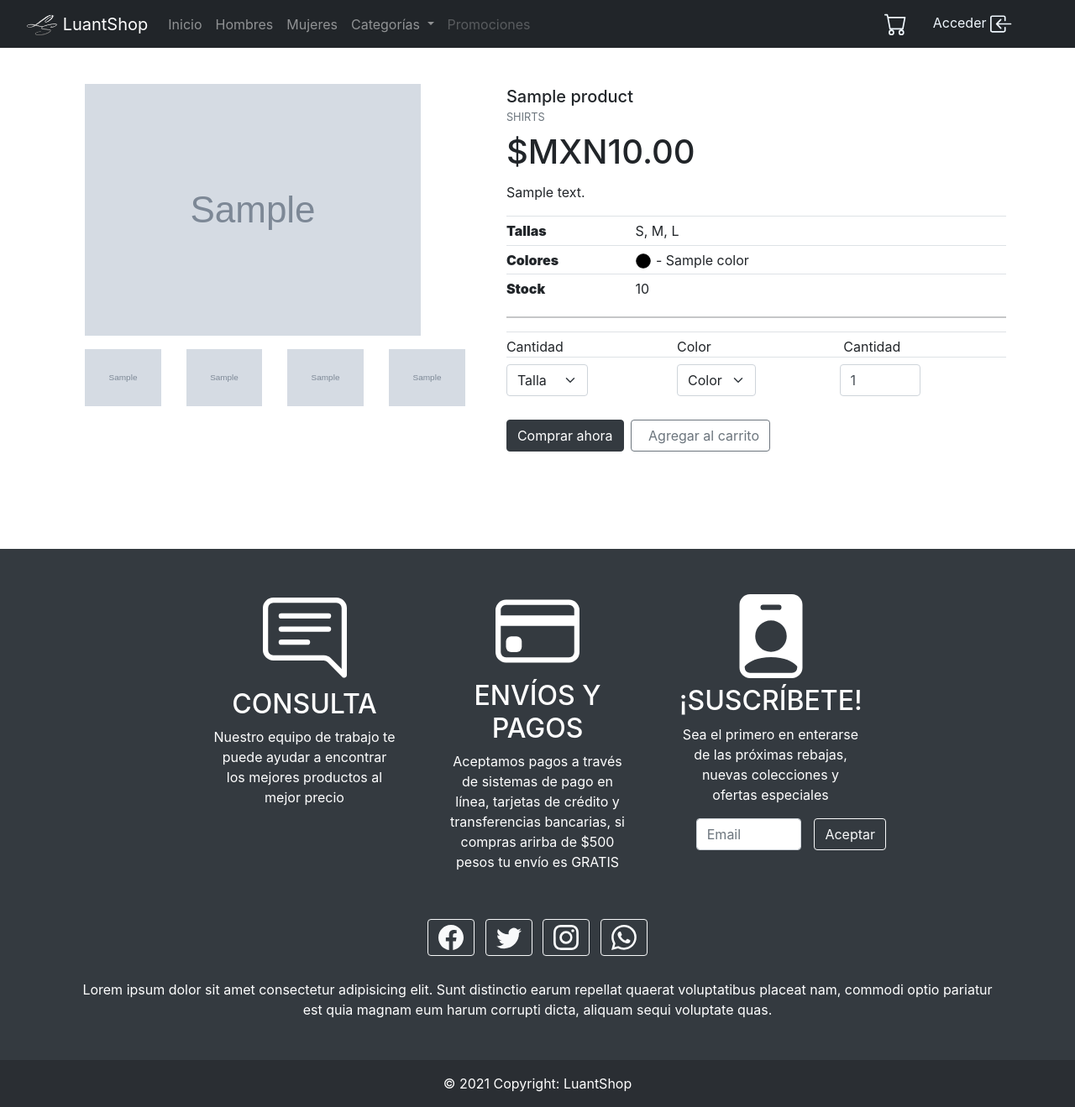
After one commit to JoulesCH/ecommerce, a Django app: page /product/1 in a window 1280 px wide. The commit adds this page. Shown: the whole page at 84% size. Run offline with Django 3.2, Linux system fonts and the light colour scheme; tables that the repository leaves empty hold one stand-in row (values such as "Sample post"); grey boxes marked "Sample" are stand-in pictures; some libraries are stand-ins or nearby versions.

Commit message:
product view

```diff
--- a/ecommerce/urls.py
+++ b/ecommerce/urls.py
@@ -34,5 +34,6 @@ urlpatterns = [
     path('cart/', cart_views.cart, name = 'cart'),
     path('remove/<int:ide>', product_views.remove, name = 'remove_cart'),
     path('payment/', cart_views.payment, name = 'payment'),
-    path('cart/option/<int:ide>', product_views.select_option, name = 'option')
+    path('cart/option/<int:ide>', product_views.select_option, name = 'option'),
+    path('product/<int:ide>', product_views.product,name = 'product')
 ]
--- a/products/models.py
+++ b/products/models.py
@@ -30,6 +30,9 @@ class Product(models.Model):
 
     def get_specs(self):
         return self.productspec_set.all()
+
+    def get_product_path(self):
+        return '/product/' + str(self.ide)
 
     def __str__(self):
         return self.name
--- a/products/views.py
+++ b/products/views.py
@@ -125,3 +125,11 @@ def select_option(request,ide):
         return redirect('cart')
     else:
         return redirect('cart')
+
+def product(request,ide):
+    try:
+        product = Product.objects.get(ide = ide)
+    except:
+        return render(request, 'products/product.html',{'error':'Artículo no encontrado'})
+    else:
+        return render(request, 'products/product.html', {'product':product})
--- a/templates/home/preview.html
+++ b/templates/home/preview.html
@@ -1,11 +1,12 @@
 {%for product in products%}
    <div class="modal fade" id="emodal{{product.ide}}" tabindex="-1" aria-labelledby="exampleModalLabel" aria-hidden="true">
-        <div class="modal-dialog modal-dialog-centered modal-xl {{forloop.counter0}}" role="document">
+        <div class="modal-dialog modal-dialog-centered modal-lg {{forloop.counter0}}" role="document">
         <div class="modal-content {{forloop.counter0}}">
             <div class="modal-header">
             <h5 class="modal-title" id="exampleModalLabel">{{product.name}}</h5>
             <button type="button" class="btn-close" data-bs-dismiss="modal" aria-label="Close"></button>
             </div>
+            <a href="{{product.get_product_path}}" style = "text-decoration: none; color: black;">
                 <div class="modal-body">
                 <!--Contenido del body -->
                 <div class="container">
@@ -39,6 +40,7 @@
                             </div>
                         </div> <!--Carrusel-->
                         <div class="col-lg">
+                            <br>
                             {%if product.discount != 0%}
                                 <h4 style="color: rgba(58, 57, 56, 0.918);"><del>$MXN{{product.discount | floatformat:2}}</del></h4>
                                 <!-- <small style="color:rgb(206, 0, 0);" > <del>Ahorras:$MXN{{product.discount | floatformat:2}}</del></small> -->
@@ -82,6 +84,7 @@
                     </div>
                 </div>
                 </div>
+            </a>
             <div class="modal-footer">
             <a type="button" class="btn btn-outline-dark btn-lg" href = "{{ product.get_cart_path }}" >Agregar al carrito</a>
             <button type="button" class="btn btn-outline-danger btn-lg"><svg xmlns="http://www.w3.org/2000/svg" width="16" height="16" fill="currentColor" class="bi bi-suit-heart" viewBox="0 0 16 16">
--- a/templates/home/products.html
+++ b/templates/home/products.html
@@ -10,7 +10,7 @@
                     {%if principal_category in product.categories%}
                         <div class="col-lg-3 " style = "padding:10px; margin-top:20px;">
                             <div class="card">
-                                <a href="" style = "text-decoration: none; color: black;">
+                                <a href="{{product.get_product_path}}" style = "text-decoration: none; color: black;">
                                     <img src="{{product.image1.url}}" class="card-img-top rounded" alt="..." style ="width:100%; height:350px;">
                                     <div class="card-body">
                                         <small class="text-muted">{{product.name}}</small>
--- /dev/null
+++ b/templates/products/product.html
@@ -0,0 +1,186 @@
+{%extends "base.html"%}
+{%block head%}
+  <title>Producto </title>
+  <link rel="stylesheet" href="https://maxcdn.bootstrapcdn.com/bootstrap/4.0.0/css/bootstrap.min.css" integrity="sha384-Gn5384xqQ1aoWXA+058RXPxPg6fy4IWvTNh0E263XmFcJlSAwiGgFAW/dAiS6JXm" crossorigin="anonymous">
+{%endblock%}
+
+{%block content%}
+    <div style = "padding:30px; padding-top:100px;">
+        {%if error%}
+            <p class = "alert alert-danger">{{error}}</p>
+        {%else%}
+            <!--Section: Block Content-->
+            <section class="mb-5">
+
+                <div class="row justify-content-center">
+                <div class="col-md-5 mb-4 mb-md-0">
+
+                    <div id="mdb-lightbox-ui"></div>
+
+                    <div class="mdb-lightbox">
+
+                    <div class="row product-gallery mx-1">
+
+                        <div class="col-12 mb-0">
+                            <figure class="view overlay rounded z-depth-1 main-img" style = "width:100%;">
+                                <a href="https://mdbootstrap.com/img/Photos/Horizontal/E-commerce/Vertical/15a.jpg"
+                                data-size="710x823">
+                                <img src="{{product.image1.url}}"
+                                    class="img-fluid z-depth-1">
+                                </a>
+                            </figure>
+                        </div>
+                        <div class="col-12">
+                            <div class="row">
+                                <div class="col-3">
+                                <div class="view overlay rounded z-depth-1 gallery-item">
+                                    <img src="{{product.image1.url}}"
+                                    class="img-fluid">
+                                    <div class="mask rgba-white-slight"></div>
+                                </div>
+                                </div>
+                                <div class="col-3">
+                                <div class="view overlay rounded z-depth-1 gallery-item">
+                                    <img src="{{product.image2.url}}"
+                                    class="img-fluid">
+                                    <div class="mask rgba-white-slight"></div>
+                                </div>
+                                </div>
+                                <div class="col-3">
+                                <div class="view overlay rounded z-depth-1 gallery-item">
+                                    <img src="{{product.image3.url}}"
+                                    class="img-fluid">
+                                    <div class="mask rgba-white-slight"></div>
+                                </div>
+                                </div>
+                                <div class="col-3">
+                                <div class="view overlay rounded z-depth-1 gallery-item">
+                                    <img src="{{product.image4.url}}"
+                                    class="img-fluid">
+                                    <div class="mask rgba-white-slight"></div>
+                                </div>
+                                </div>
+                            </div>
+                        </div>
+                    </div>
+
+                    </div>
+
+                </div>
+                <div class="col-md-6">
+
+                    <h5 class="modal-title">{{product.name}}</h5>
+                    <p class="mb-2 text-muted text-uppercase small">Shirts</p>
+                    {%if product.discount != 0%}
+                        <h4 style="color: rgba(58, 57, 56, 0.918);"><del>$MXN{{product.discount | floatformat:2}}</del></h4>
+                                <!-- <small style="color:rgb(206, 0, 0);" > <del>Ahorras:$MXN{{product.discount | floatformat:2}}</del></small> -->
+                    {%endif%}
+                        <h1>$MXN{{product.price | floatformat:2}}</h1>
+
+                    <p class="pt-1">{{product.descripcion}}</p>
+                        <div class="table-responsive">
+                        <table class="table table-sm table-borderless mb-0">
+                            <tbody>
+                            <tr>
+                                <th class="pl-0 w-25" scope="row"><strong>Tallas</strong></th>
+                                <td>S, M, L</td>
+                            </tr>
+                            <tr>
+                                <th class="pl-0 w-25" scope="row"><strong>Colores</strong></th>
+                                <td>
+                                    {%for spec in product.get_specs%}
+
+                                        <svg version="1.1" xmlns="http://www.w3.org/2000/svg" width="20" height="20" viewBox="0 0 120 120">
+                                            <circle cx="60" cy="60" r="50" fill="{{spec.color.codigo}}" stroke = "black" stroke-width="5px"/>
+                                        </svg>
+                                        - {{spec.color.nombre}}
+                                    {%endfor%}
+                                </td>
+                            </tr>
+                            <tr>
+                                <th class="pl-0 w-25" scope="row"><strong>Stock</strong></th>
+                                <td>{{product.stock}}</td>
+                            </tr>
+                            </tbody>
+                        </table>
+                        </div>
+                        <hr>
+                    <form method="POST" action="">
+                        <div class="table-responsive mb-2">
+                        <table class="table table-sm table-borderless">
+                            <tbody>
+                            <tr>
+                                <td class="pl-0 pb-0 w-25">Cantidad</td>
+                                <td class="pb-0 pb-0 w-25">Color</td>
+                                <td class = "pb-0 pb-0 w-25">Cantidad</td>
+                            </tr>
+                            <tr>
+                                <td class="pl-0">
+                                    <div style = "padding-top:3px; width:50%;">
+                                        {%csrf_token%}
+                                        {%if  product.stock == 0 %}
+                                            <select class="form-select" aria-label=".form-select-lg example" disabled required = "true" name ="size">
+                                        {%else%}
+                                            <select class="form-select" aria-label=".form-select-lg example" required = "true" name ="size">
+                                        {%endif%}
+                                                <option disabled = "true" selected>Talla</option>
+                                            {% for spec in product.get_specs %}
+                                                    <option value="{{spec.size.valor}}">{{spec.size.valor}}</option>
+                                            {%endfor%}
+                                    </div>
+
+                                </td>
+                                <td>
+                                    <div style = "padding-top:3px; width:50%;">
+                                        {%csrf_token%}
+                                        {%if  product.stock == 0 %}
+                                            <select class="form-select"  aria-label=".form-select-lg example" disabled required = "true" name ="color">
+                                        {%else%}
+                                            <select class="form-select" aria-label=".form-select-lg example" required = "true" name ="color">
+                                        {%endif%}
+                                                <option disabled = "true" selected>Color</option>
+                                                {%for spec in product.get_specs%}
+                                                        <!-- if foorloop.counter0 == 0 -->
+                                                        <option value="{{spec.color.nombre}}">{{spec.color.nombre}}</option>
+                                                {%endfor%}
+                                            </select>
+                                    </div>
+                                </td>
+                                <td class="pl-0">
+                                    <div style = "padding-top:3px; width:50%;">
+                                        {%csrf_token%}
+                                        {%if  product.stock == 0 %}
+                                            <input value = "0" disabled min = "0" max ="{{product.tock}}" type="number" step  ="1" class="form-control" id="cantidad" placeholder="Cantidad" name = "quantity">
+                                        {%else%}
+                                            <input value = "1" min = "1" max ="{{product.stock}}" type="number" step  ="1" class="form-control" id="cantidad" placeholder="Cantidad" name = "quantity">
+                                        {%endif%}
+                                    </div>
+                                </td>
+                            </tr>
+                            </tbody>
+                        </table>
+                        </div>
+                        <button type="submit" class="btn btn-dark btn-md mr-1 mb-2">Comprar ahora</button>
+                        <a type="button" href="{{ product.get_cart_path }}"  class="btn btn-outline-secondary btn-md mr-1 mb-2"><i
+                            class="fas fa-shopping-cart pr-2"></i>Agregar al carrito</a>
+                    </form>
+                </div>
+            </div>
+
+            </section>
+            <!--Section: Block Content-->
+        {%endif%}
+    </div>
+
+    <script src="https://code.jquery.com/jquery-3.2.1.slim.min.js" integrity="sha384-KJ3o2DKtIkvYIK3UENzmM7KCkRr/rE9/Qpg6aAZGJwFDMVNA/GpGFF93hXpG5KkN" crossorigin="anonymous"></script>
+    <script src="https://cdnjs.cloudflare.com/ajax/libs/popper.js/1.12.9/umd/popper.min.js" integrity="sha384-ApNbgh9B+Y1QKtv3Rn7W3mgPxhU9K/ScQsAP7hUibX39j7fakFPskvXusvfa0b4Q" crossorigin="anonymous"></script>
+    <script src="https://maxcdn.bootstrapcdn.com/bootstrap/4.0.0/js/bootstrap.min.js" integrity="sha384-JZR6Spejh4U02d8jOt6vLEHfe/JQGiRRSQQxSfFWpi1MquVdAyjUar5+76PVCmYl" crossorigin="anonymous"></script>
+    <script>
+        $(document).ready(function () {
+        // MDB Lightbox Init
+        $(function () {
+            $("#mdb-lightbox-ui").load("mdb-addons/mdb-lightbox-ui.html");
+        });
+        });
+    </script>
+{%endblock%}
```
Also changed, not shown: templates/carts/cart.html (+6 -2 lines). Lines whose indentation alone changed are shown as unchanged.
